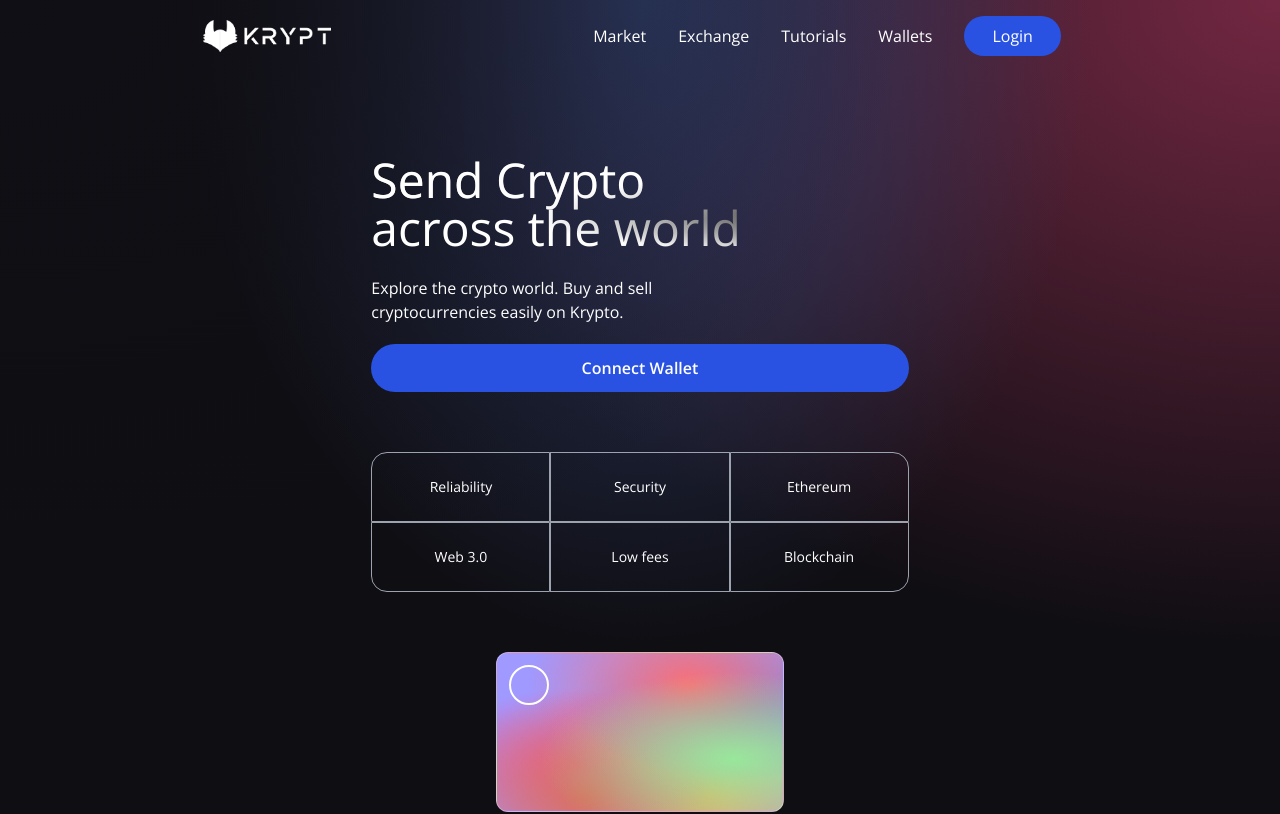
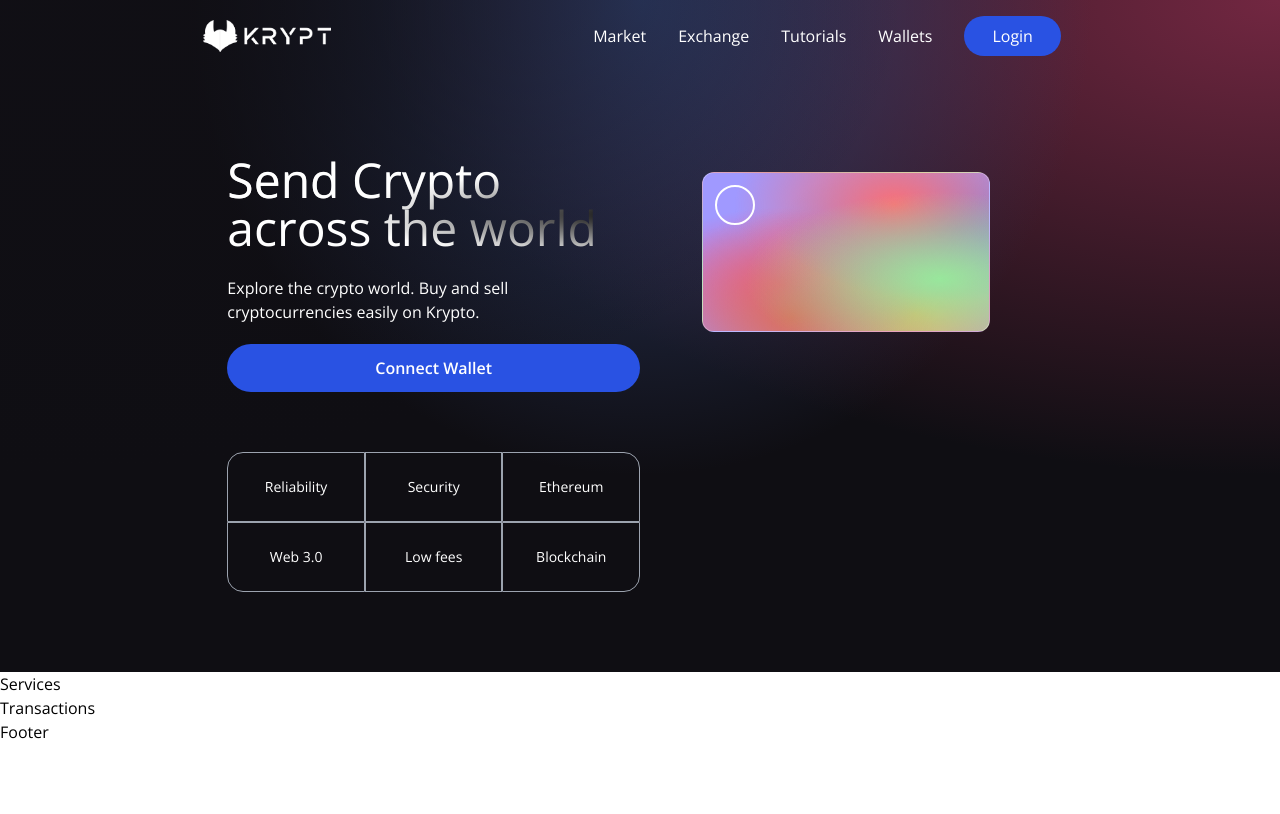
Before and after one commit to NickMagidson/web3-app, a React (Vite) app in the folder client/Crypto/: page / in a window 1280 px wide. Shown: the top 814 px of the page. Built offline with nearby package versions, Linux system fonts and the light colour scheme.

Commit message:
Welcome flex edits

```diff
--- a/client/Crypto/src/components/Welcome.jsx
+++ b/client/Crypto/src/components/Welcome.jsx
@@ -14,7 +14,7 @@ const Welcome = () => {
 
   return (
     <div className="flex w-full justify-center items-center">
-			<div className="flex mf:flex-row flex-col items-start justify-between md:p-20 py-12 px-4">
+			<div className="flex mf:flex-row  items-start justify-between md:p-20 py-12 px-4">
 				<div className="flex flex-1 justify-start flex-col mf:mr-10">
 					<h1 className="text-3xl sm:text-5xl text-white text-gradient py-1">
 						Send Crypto <br /> across the world
@@ -48,7 +48,7 @@ const Welcome = () => {
 					</div>
 				</div>
 
-				<div className='flex flex-col flex-1 items-center justify-start w-full mf:mt-0 mt-10'>
+				<div className='flex flex-col flex-1 items-center justify-start w-full md:mt-0 mt-10'>
 					<div className='p-3 justify-end items-start flex-col rounded-xl h-40 sm:w-72 w-full my-5 eth-card white-glassmorphism'>
 						<div className='flex justify-between flex-col w-full h-full'>
 							<div className='flex justify-between items-start'>
```
